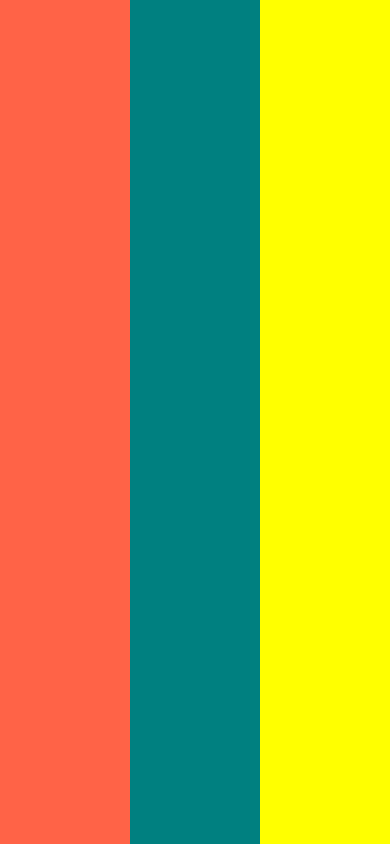
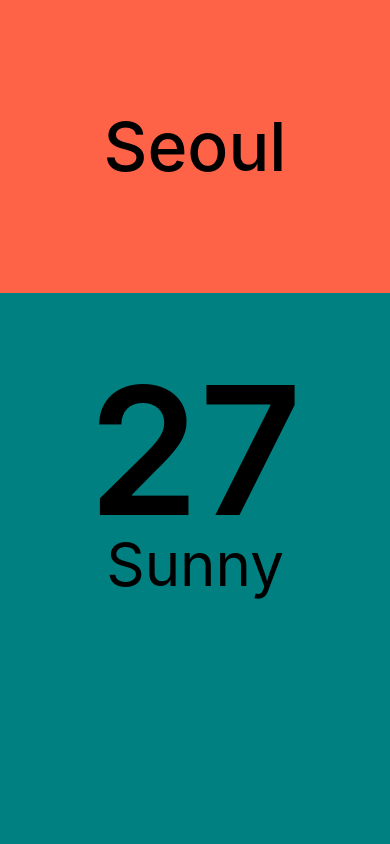
Before and after one commit to chan8632/ReactNative-NomardWeather, a React Native app: screen / in a window 390 px wide. Built offline with nearby package versions, Linux system fonts and the light colour scheme.

Commit message:
ScrollView         horizontal         pagingEnabled         contentContainerStyle Dimensions

```diff
--- a/App.js
+++ b/App.js
@@ -1,13 +1,35 @@
-import { StatusBar } from "expo-status-bar";
-import { StyleSheet, Text, View } from "react-native";
+import { Dimensions, ScrollView, StyleSheet, Text, View } from "react-native";
+
+const { width: SCREEN_WIDTH } = Dimensions.get("window");
 
 export default function App() {
   return (
-    <View style={{ flex: 1, flexDirection: "row" }}>
-      <View style={{ flex: 1, backgroundColor: "tomato" }}></View>
-      <View style={{ flex: 1, backgroundColor: "teal" }}></View>
-      <View style={{ flex: 1, backgroundColor: "yellow" }}></View>
-      <StatusBar style="auto" />
+    <View style={styles.container}>
+      <View style={styles.city}>
+        <Text style={styles.cityName}>Seoul</Text>
+      </View>
+      <ScrollView
+        horizontal
+        pagingEnabled
+        contentContainerStyle={styles.weather}
+      >
+        <View style={styles.day}>
+          <Text style={styles.temp}>27</Text>
+          <Text style={styles.description}>Sunny</Text>
+        </View>
+        <View style={styles.day}>
+          <Text style={styles.temp}>27</Text>
+          <Text style={styles.description}>Sunny</Text>
+        </View>
+        <View style={styles.day}>
+          <Text style={styles.temp}>27</Text>
+          <Text style={styles.description}>Sunny</Text>
+        </View>
+        <View style={styles.day}>
+          <Text style={styles.temp}>27</Text>
+          <Text style={styles.description}>Sunny</Text>
+        </View>
+      </ScrollView>
     </View>
   );
 }
@@ -15,5 +37,31 @@
 const styles = StyleSheet.create({
   container: {
     flex: 1,
+    backgroundColor: "tomato",
+  },
+  city: {
+    flex: 1.2,
+    justifyContent: "center",
+    alignItems: "center",
+  },
+  cityName: {
+    fontSize: 68,
+    fontWeight: "500",
+  },
+  weather: {
+    backgroundColor: "teal",
+  },
+  day: {
+    width: SCREEN_WIDTH,
+    alignItems: "center",
+  },
+  temp: {
+    marginTop: 50,
+    fontWeight: "600",
+    fontSize: 178,
+  },
+  description: {
+    marginTop: -30,
+    fontSize: 60,
   },
 });
```
